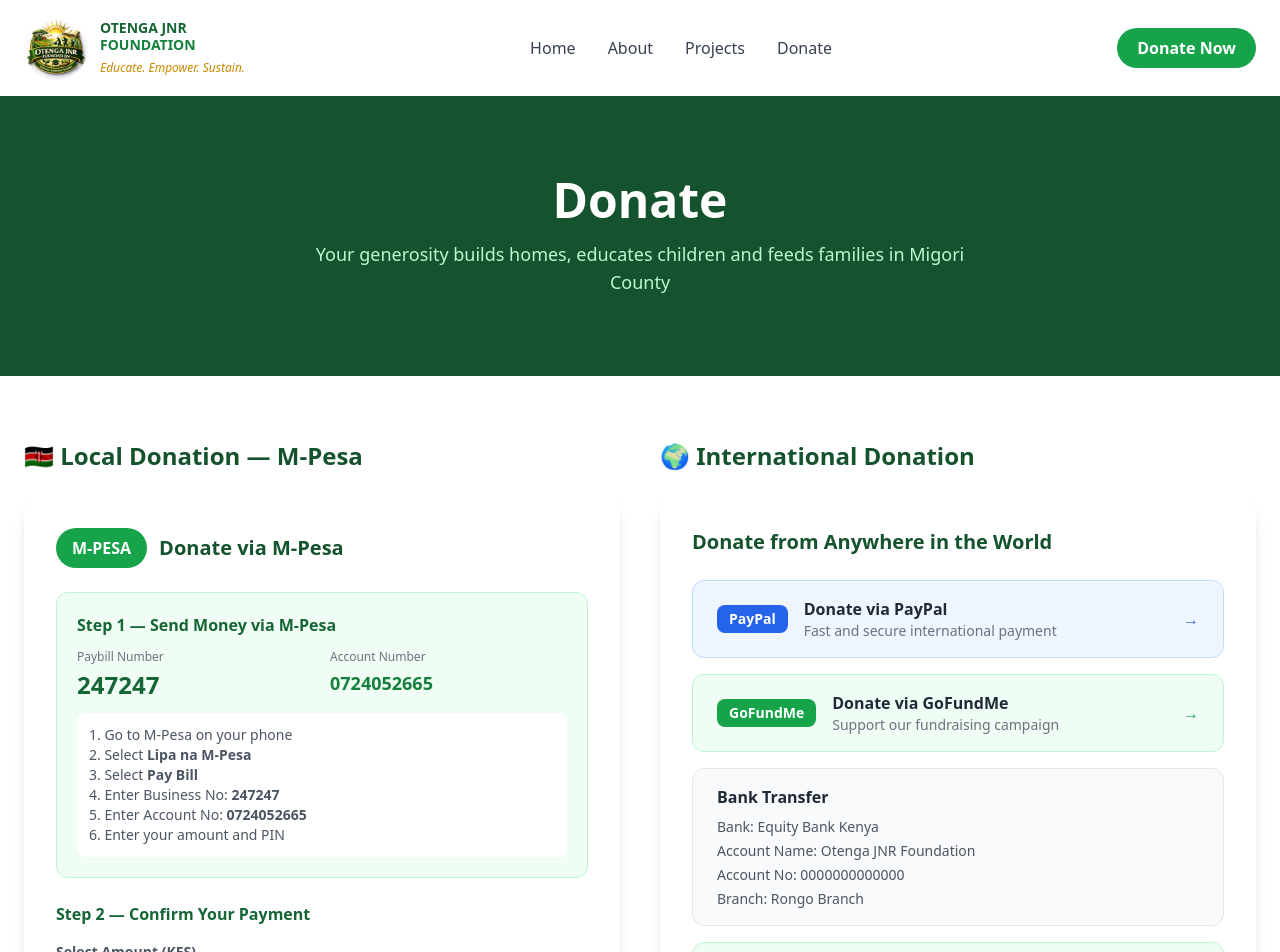
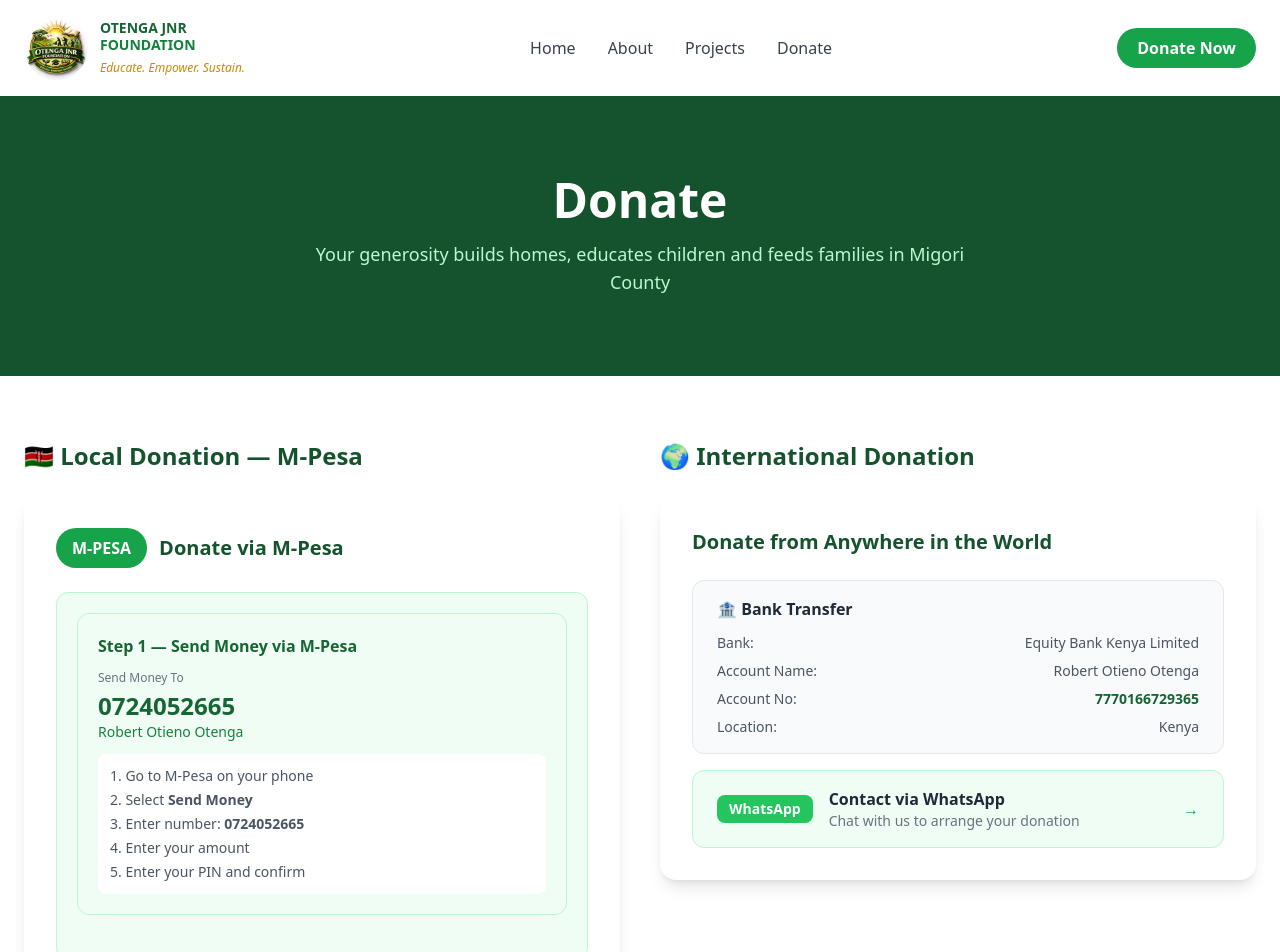
Before and after one commit to edwinonkundi68-cyber/robert-otenga-ngo, a React (Vite) app: page /donate in a window 1280 px wide. Shown: the top 952 px of the page. Built offline with nearby package versions, Linux system fonts and the light colour scheme.

Commit message:
fix: donation form to real details

```diff
--- a/src/components/InternationalDonate.jsx
+++ b/src/components/InternationalDonate.jsx
@@ -7,50 +7,29 @@
 
       <div className="flex flex-col gap-4">
 
-        {/* PayPal */}
-        <a
-          href="https://paypal.me/otengajnr"
-          target="_blank"
-          rel="noreferrer"
-          className="flex items-center gap-4 bg-blue-50 hover:bg-blue-100 border border-blue-200 rounded-xl px-6 py-4 transition-colors"
-        >
-          <div className="bg-blue-600 text-white font-bold px-3 py-1 rounded-lg text-sm">
-            PayPal
-          </div>
-          <div>
-            <p className="font-semibold text-gray-800">Donate via PayPal</p>
-            <p className="text-sm text-gray-500">Fast and secure international payment</p>
-          </div>
-          <span className="ml-auto text-blue-600 font-bold">→</span>
-        </a>
-
-        {/* GoFundMe */}
-        <a
-          href="https://gofundme.com/otenga-foundation"
-          target="_blank"
-          rel="noreferrer"
-          className="flex items-center gap-4 bg-green-50 hover:bg-green-100 border border-green-200 rounded-xl px-6 py-4 transition-colors"
-        >
-          <div className="bg-green-600 text-white font-bold px-3 py-1 rounded-lg text-sm">
-            GoFundMe
-          </div>
-          <div>
-            <p className="font-semibold text-gray-800">Donate via GoFundMe</p>
-            <p className="text-sm text-gray-500">Support our fundraising campaign</p>
-          </div>
-          <span className="ml-auto text-green-600 font-bold">→</span>
-        </a>
 
         {/* Bank Transfer */}
-        <div className="bg-gray-50 border border-gray-200 rounded-xl px-6 py-4">
-          <p className="font-semibold text-gray-800 mb-2">Bank Transfer</p>
-          <div className="text-sm text-gray-600 flex flex-col gap-1">
-            <p><span className="font-medium">Bank:</span> Equity Bank Kenya</p>
-            <p><span className="font-medium">Account Name:</span> Otenga JNR Foundation</p>
-            <p><span className="font-medium">Account No:</span> 0000000000000</p>
-            <p><span className="font-medium">Branch:</span> Rongo Branch</p>
-          </div>
-        </div>
+<div className="bg-gray-50 border border-gray-200 rounded-xl px-6 py-4">
+  <p className="font-semibold text-gray-800 mb-3">🏦 Bank Transfer</p>
+  <div className="text-sm text-gray-600 flex flex-col gap-2">
+    <div className="flex justify-between">
+      <span className="font-medium">Bank:</span>
+      <span>Equity Bank Kenya Limited</span>
+    </div>
+    <div className="flex justify-between">
+      <span className="font-medium">Account Name:</span>
+      <span>Robert Otieno Otenga</span>
+    </div>
+    <div className="flex justify-between">
+      <span className="font-medium">Account No:</span>
+      <span className="font-bold text-green-800">7770166729365</span>
+    </div>
+    <div className="flex justify-between">
+      <span className="font-medium">Location:</span>
+      <span>Kenya</span>
+    </div>
+  </div>
+</div>
 
         {/* WhatsApp */}
         <a
--- a/src/components/MpesaForm.jsx
+++ b/src/components/MpesaForm.jsx
@@ -27,25 +27,23 @@
 
       {/* Step 1 - Paybill Info */}
       <div className="bg-green-50 border border-green-200 rounded-xl p-5 mb-6">
-        <p className="text-green-800 font-bold mb-3">Step 1 — Send Money via M-Pesa</p>
-        <div className="grid grid-cols-2 gap-4">
-          <div>
-            <p className="text-xs text-gray-500 mb-1">Paybill Number</p>
-            <p className="text-2xl font-bold text-green-800">247247</p>
+
+        {/* Step 1 - Send Money Info */}
+        <div className="bg-green-50 border border-green-200 rounded-xl p-5 mb-6">
+            <p className="text-green-800 font-bold mb-3">Step 1 — Send Money via M-Pesa</p>
+            <div className="mb-3">
+              <p className="text-xs text-gray-500 mb-1">Send Money To</p>
+              <p className="text-2xl font-bold text-green-800">0724052665</p>
+              <p className="text-sm text-green-700 font-medium">Robert Otieno Otenga</p>
+            </div>
+            <div className="bg-white rounded-lg p-3 text-sm text-gray-600 flex flex-col gap-1">
+              <p>1. Go to M-Pesa on your phone</p>
+              <p>2. Select <strong>Send Money</strong></p>
+              <p>3. Enter number: <strong>0724052665</strong></p>
+              <p>4. Enter your amount</p>
+              <p>5. Enter your PIN and confirm</p>
+            </div>
           </div>
-          <div>
-            <p className="text-xs text-gray-500 mb-1">Account Number</p>
-            <p className="text-lg font-bold text-green-700">0724052665</p>
-          </div>
-        </div>
-        <div className="mt-3 bg-white rounded-lg p-3 text-sm text-gray-600">
-          <p>1. Go to M-Pesa on your phone</p>
-          <p>2. Select <strong>Lipa na M-Pesa</strong></p>
-          <p>3. Select <strong>Pay Bill</strong></p>
-          <p>4. Enter Business No: <strong>247247</strong></p>
-          <p>5. Enter Account No: <strong>0724052665</strong></p>
-          <p>6. Enter your amount and PIN</p>
-        </div>
       </div>
 
       {/* Step 2 - Confirm */}
```
